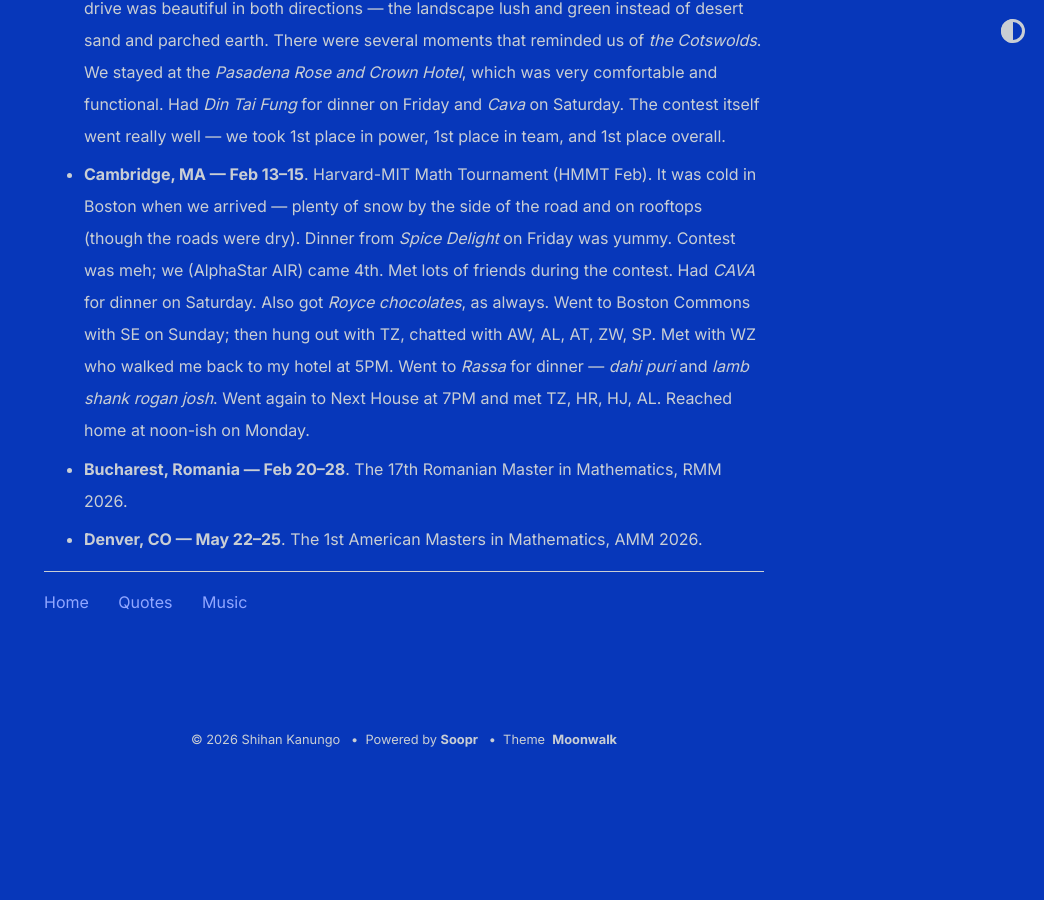
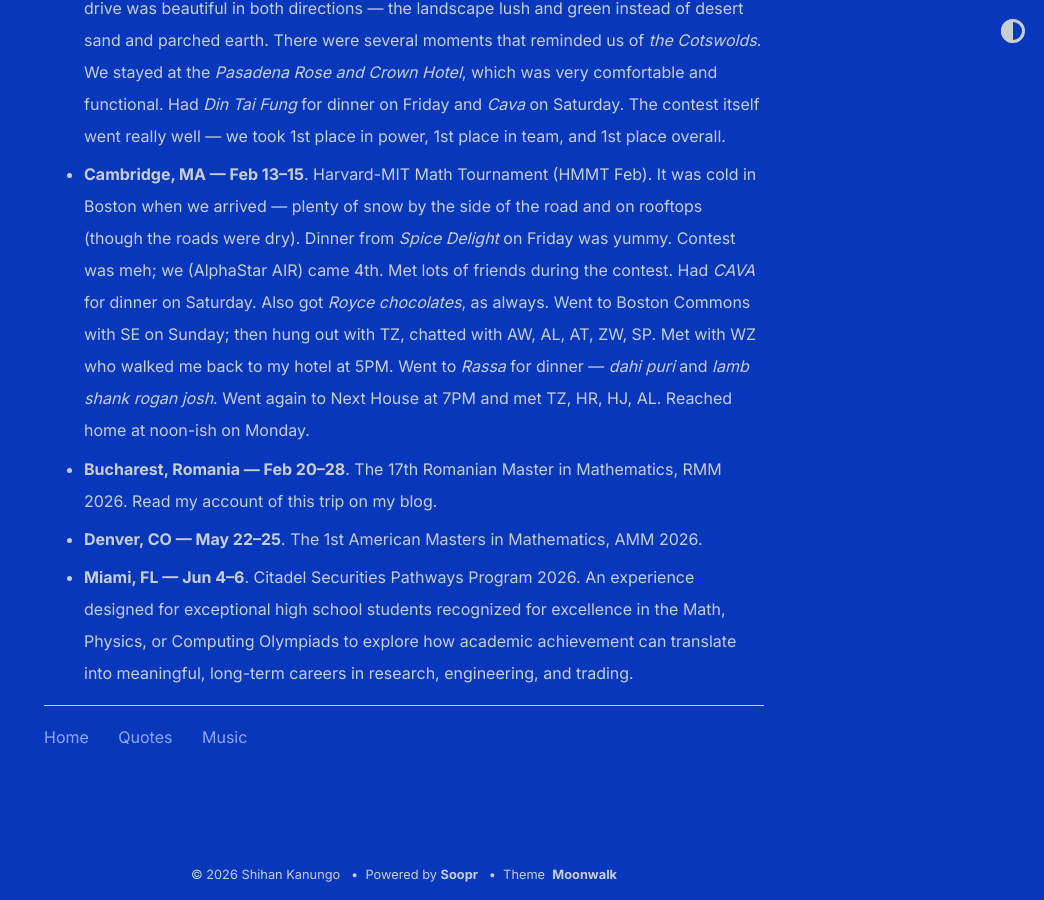
Before and after one commit to shihankanungo/shihankanungo.github.io, a Jekyll site: the page built from travel.md, in a window 1280 px wide and 900 px high, scrolled down 985 px. Shown: the whole window, without its empty margins (236-1280 px from the left). Built offline with Jekyll 4.4.1, drawn with Linux system fonts in a browser that asks for light colours; before the commit the page ends 1751 px from its top, so only the background shows below that.

Commit message:
Update travel.md

```diff
--- a/travel.md
+++ b/travel.md
@@ -11,5 +11,6 @@
 - **San Francisco --- Jan 10**. The Dancing Yak. Went for dinner (yet again). Ordered *kale chaat*, *chicken momos*, *lamb shapta*, *chicken chowmein*, *butter chicken*, and *lamb kebab*. Everything was super yummy. Excellent experience. Will come again for sure.
 - **Pasadena, CA --- Jan 23--25**. Caltech Math Meet (CMM). Road trip with my parents. Listened to [this playlist](https://open.spotify.com/playlist/3nuVXLEao4eoONInGsuDg7?si=deed7bae5f5e4c4b) on the drive to Pasadena and [this other one](https://open.spotify.com/playlist/32wdIEm5MTG3QZCevX4Fcq?si=e50e484fb3164f14) on the way back. The drive was beautiful in both directions &mdash; the landscape lush and green instead of desert sand and parched earth. There were several moments that reminded us of *the Cotswolds*. We stayed at the *Pasadena Rose and Crown Hotel*, which was very comfortable and functional. Had *Din Tai Fung* for dinner on Friday and *Cava* on Saturday. The contest itself went really well &mdash; we took 1st place in power, 1st place in team, and 1st place overall.
 - **Cambridge, MA --- Feb 13--15**. Harvard-MIT Math Tournament (HMMT Feb). It was cold in Boston when we arrived &mdash; plenty of snow by the side of the road and on rooftops (though the roads were dry). Dinner from *Spice Delight* on Friday was yummy. Contest was meh; we (AlphaStar AIR) came 4th. Met lots of friends during the contest. Had *CAVA* for dinner on Saturday. Also got *Royce chocolates*, as always. Went to Boston Commons with SE on Sunday; then hung out with TZ, chatted with AW, AL, AT, ZW, SP. Met with WZ who walked me back to my hotel at 5PM. Went to *Rassa* for dinner &mdash; *dahi puri* and *lamb shank rogan josh*. Went again to Next House at 7PM and met TZ, HR, HJ, AL. Reached home at noon-ish on Monday.
-- **Bucharest, Romania --- Feb 20--28**. The 17th Romanian Master in Mathematics, RMM 2026.
+- **Bucharest, Romania --- Feb 20--28**. The 17th Romanian Master in Mathematics, RMM 2026. Read my account of this trip on my blog.
 - **Denver, CO --- May 22--25**. The 1st American Masters in Mathematics, AMM 2026.
+- **Miami, FL --- Jun 4--6**. Citadel Securities Pathways Program 2026. An experience designed for exceptional high school students recognized for excellence in the Math, Physics, or Computing Olympiads to explore how academic achievement can translate into meaningful, long-term careers in research, engineering, and trading.
```
